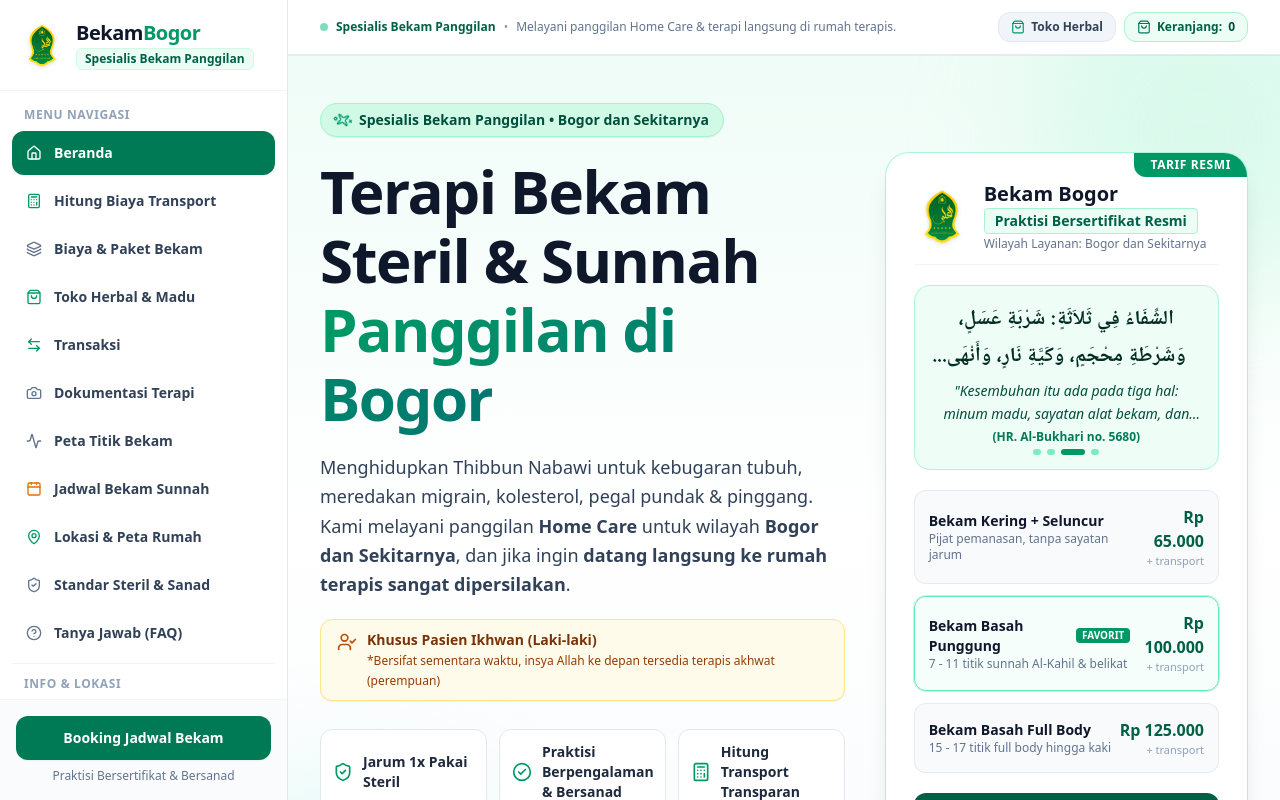
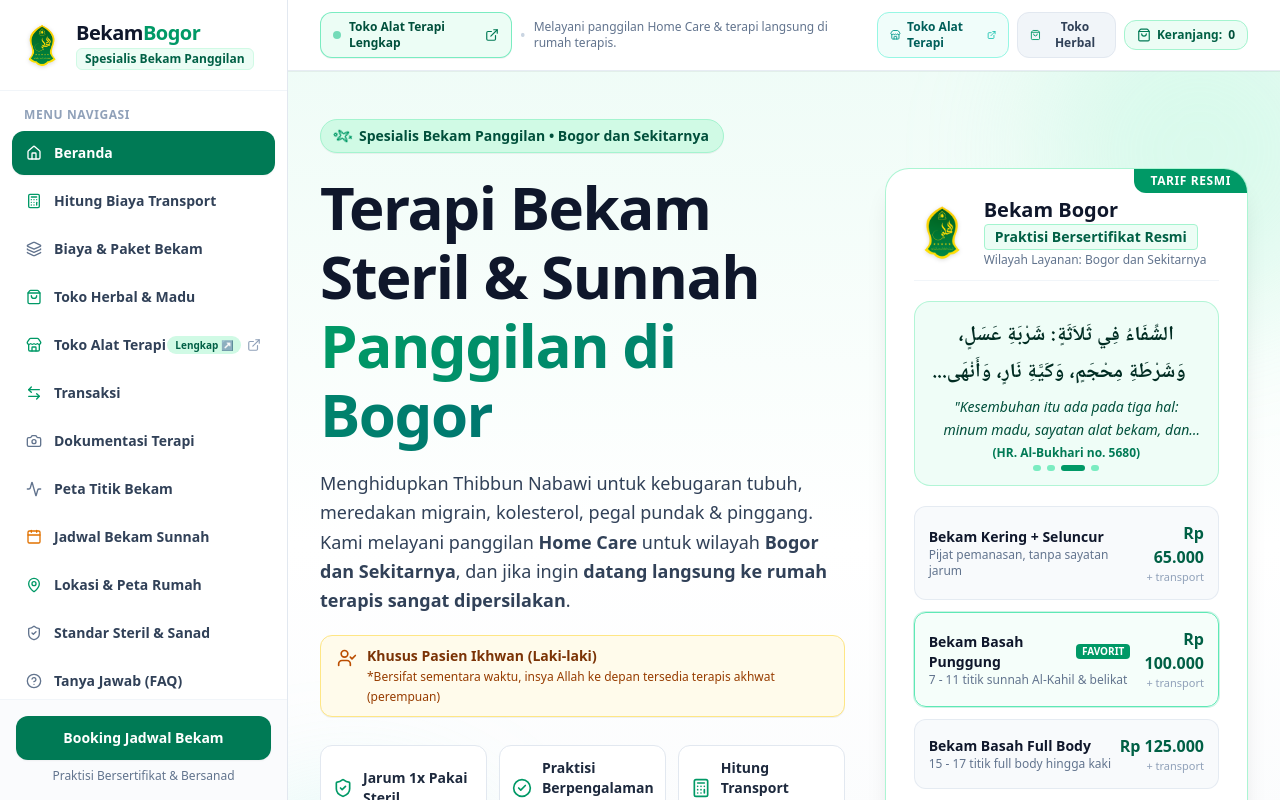
Before and after one commit to prassandrasandria/Bekambogor, a React (Vite) app: page / in a window 1280 px wide. Shown: the top 800 px of the page. Built offline with nearby package versions, Linux system fonts and the light colour scheme.

Commit message:
feat: add link to therapy equipment store
Integrate a direct link to the therapy equipment shop across the header, footer, product sections, and sidebar to provide users with easier access to related products.

```diff
--- a/src/App.tsx
+++ b/src/App.tsx
@@ -22,7 +22,7 @@ import { WhatsAppIcon } from './components/WhatsAppIcon';
 import { ServicePackage, ShopProduct, CartItem } from './types';
 import { THERAPIST_INFO } from './data/treatments';
 import { formatRupiah } from './data/shopProducts';
-import { Calendar, UserCheck, ChevronUp, ShoppingBag, CheckCircle } from 'lucide-react';
+import { Calendar, UserCheck, ChevronUp, ShoppingBag, CheckCircle, ExternalLink, Store } from 'lucide-react';
 
 export function App() {
   const [currentView, setCurrentView] = useState<'home' | 'shop'>('home');
@@ -268,16 +268,37 @@ export function App() {
         ) : (
           <>
             {/* Top Header / Announcement Bar (Relative so it does not collide with mobile top bar) */}
-            <header className="bg-white border-b border-slate-200/80 px-4 sm:px-6 lg:px-8 py-3 relative z-10 shadow-2xs">
+            <header className="bg-white border-b border-slate-200/80 px-4 sm:px-6 lg:px-8 py-2.5 sm:py-3 relative z-10 shadow-2xs">
               <div className="max-w-7xl mx-auto flex items-center justify-between gap-2.5">
-                <div className="flex items-center gap-2 text-xs text-slate-700">
-                  <span className="inline-block w-2 h-2 rounded-full bg-emerald-500 animate-pulse shrink-0"></span>
-                  <span className="font-semibold text-emerald-800">{THERAPIST_INFO.tagline}</span>
-                  <span className="hidden md:inline text-slate-400">•</span>
-                  <span className="hidden md:inline text-slate-500">{THERAPIST_INFO.clinicStatus}</span>
+                <div className="flex items-center gap-2">
+                  <a
+                    href="https://collshp.com/bekamaswaja"
+                    target="_blank"
+                    rel="noopener noreferrer"
+                    className="inline-flex items-center gap-1.5 sm:gap-2 text-xs font-bold text-emerald-800 hover:text-emerald-950 bg-emerald-50 hover:bg-emerald-100/90 px-3 py-1.5 rounded-xl border border-emerald-300/80 transition-all shadow-2xs group cursor-pointer"
+                    title="Kunjungi Toko Alat Terapi Lengkap di collshp.com/bekamaswaja"
+                  >
+                    <span className="inline-block w-2 h-2 rounded-full bg-emerald-500 animate-pulse shrink-0"></span>
+                    <span className="font-extrabold text-emerald-900 group-hover:underline">Toko Alat Terapi Lengkap</span>
+                    <ExternalLink className="w-3.5 h-3.5 text-emerald-700 group-hover:translate-x-0.5 transition-transform shrink-0" />
+                  </a>
+                  <span className="hidden lg:inline text-slate-300">•</span>
+                  <span className="hidden lg:inline text-xs text-slate-500 font-medium">{THERAPIST_INFO.clinicStatus}</span>
                 </div>
 
                 <div className="flex items-center gap-2">
+                  <a
+                    href="https://collshp.com/bekamaswaja"
+                    target="_blank"
+                    rel="noopener noreferrer"
+                    className="hidden md:inline-flex items-center gap-1.5 text-xs font-bold text-teal-800 hover:text-teal-950 bg-teal-50 hover:bg-teal-100 px-3 py-1.5 rounded-xl border border-teal-200 transition-colors cursor-pointer"
+                    title="Buka Toko Alat Terapi (collshp.com/bekamaswaja)"
+                  >
+                    <Store className="w-3.5 h-3.5 text-teal-600" />
+                    <span>Toko Alat Terapi</span>
+                    <ExternalLink className="w-3 h-3 text-teal-500" />
+                  </a>
+
                   <button
                     onClick={() => {
                       setCurrentView('shop');
--- a/src/components/Footer.tsx
+++ b/src/components/Footer.tsx
@@ -1,5 +1,5 @@
 import React from 'react';
-import { MapPin, Clock, ShieldCheck, ExternalLink, Sparkles } from 'lucide-react';
+import { MapPin, Clock, ShieldCheck, ExternalLink, Sparkles, Store } from 'lucide-react';
 import { THERAPIST_INFO, servicePackages } from '../data/treatments';
 import { WhatsAppIcon } from './WhatsAppIcon';
 
@@ -51,6 +51,18 @@ export const Footer: React.FC<FooterProps> = ({ onOpenBooking }) => {
                 <a href="#kalkulator-transport" className="text-emerald-400 hover:text-emerald-300 font-semibold transition-colors flex items-center gap-1.5">
                   <Sparkles className="w-3.5 h-3.5 text-amber-400" />
                   <span>Hitung Biaya Transport (Otomatis)</span>
+                </a>
+              </li>
+              <li>
+                <a
+                  href="https://collshp.com/bekamaswaja"
+                  target="_blank"
+                  rel="noopener noreferrer"
+                  className="text-amber-300 hover:text-amber-200 font-bold transition-colors flex items-center gap-1.5"
+                  title="Buka Toko Alat Terapi Lengkap di collshp.com/bekamaswaja"
+                >
+                  <Store className="w-3.5 h-3.5 text-amber-400" />
+                  <span>Toko Alat Terapi Lengkap ↗</span>
                 </a>
               </li>
               <li>
--- a/src/components/FullShopPage.tsx
+++ b/src/components/FullShopPage.tsx
@@ -12,7 +12,9 @@ import {
   ShieldCheck,
   Truck,
   ChevronDown,
-  ChevronUp
+  ChevronUp,
+  Store,
+  ExternalLink
 } from 'lucide-react';
 import { SHOP_PRODUCTS, formatRupiah } from '../data/shopProducts';
 import { ShopProduct, ProductCategory, CartItem } from '../types';
@@ -123,6 +125,19 @@ Bisa dibawakan saat terapi bekam atau dikirim via kurir ke alamat saya? Terima k
           </button>
 
           <div className="flex items-center gap-2">
+            <a
+              href="https://collshp.com/bekamaswaja"
+              target="_blank"
+              rel="noopener noreferrer"
+              className="inline-flex items-center gap-1.5 py-2 px-3 rounded-xl bg-teal-50 hover:bg-teal-100 text-teal-900 border border-teal-300 font-bold text-xs sm:text-sm transition-colors cursor-pointer group"
+              title="Kunjungi Toko Alat Terapi Lengkap di collshp.com/bekamaswaja"
+            >
+              <Store className="w-4 h-4 text-teal-700 group-hover:scale-105 transition-transform" />
+              <span className="hidden sm:inline">Toko Alat Terapi</span>
+              <span className="sm:hidden">Alat Terapi</span>
+              <ExternalLink className="w-3.5 h-3.5 text-teal-600 group-hover:translate-x-0.5 transition-transform" />
+            </a>
+
             <button
               type="button"
               onClick={onOpenCart}
--- a/src/components/ShopSection.tsx
+++ b/src/components/ShopSection.tsx
@@ -8,7 +8,9 @@ import {
   ShieldCheck,
   Truck,
   CheckCircle2,
-  ChevronRight
+  ChevronRight,
+  Store,
+  ExternalLink
 } from 'lucide-react';
 import { SHOP_PRODUCTS, formatRupiah } from '../data/shopProducts';
 import { ShopProduct, CartItem } from '../types';
@@ -86,14 +88,28 @@ Bisa dibawakan saat sesi terapi bekam panggilan atau dikirim via kurir? Terima k
             </p>
           </div>
 
+          <div className="flex flex-wrap items-center gap-2.5 self-start sm:self-auto shrink-0">
+            <a
+              href="https://collshp.com/bekamaswaja"
+              target="_blank"
+              rel="noopener noreferrer"
+              className="inline-flex items-center gap-2 px-3.5 py-2.5 rounded-xl bg-white hover:bg-emerald-50 text-emerald-800 font-bold text-xs sm:text-sm border border-emerald-300 shadow-2xs hover:shadow-xs transition-all cursor-pointer group"
+              title="Kunjungi Toko Alat Terapi Lengkap (collshp.com/bekamaswaja)"
+            >
+              <Store className="w-4 h-4 text-emerald-600 group-hover:scale-105 transition-transform" />
+              <span>Toko Alat Terapi Lengkap</span>
+              <ExternalLink className="w-3.5 h-3.5 text-emerald-600 group-hover:translate-x-0.5 transition-transform" />
+            </a>
+
             <button
               type="button"
               onClick={onViewAllProducts}
-            className="inline-flex items-center gap-2 px-4 py-2.5 rounded-xl bg-emerald-700 hover:bg-emerald-800 text-white font-bold text-xs sm:text-sm shadow-sm transition-all cursor-pointer self-start sm:self-auto shrink-0"
+              className="inline-flex items-center gap-2 px-4 py-2.5 rounded-xl bg-emerald-700 hover:bg-emerald-800 text-white font-bold text-xs sm:text-sm shadow-sm transition-all cursor-pointer"
             >
-            <span>Lihat Semua Produk ({SHOP_PRODUCTS.length})</span>
+              <span>Lihat Semua Herbal ({SHOP_PRODUCTS.length})</span>
               <ArrowRight className="w-4 h-4" />
             </button>
+          </div>
         </div>
 
         {/* 2-Column Grid on Mobile (Row 1: Prod 1 & 2, Row 2: Prod 3 & See All Button Card), 4-col on desktop */}
--- a/src/components/Sidebar.tsx
+++ b/src/components/Sidebar.tsx
@@ -14,7 +14,8 @@ import {
   ExternalLink,
   UserCheck,
   ShoppingBag,
-  ArrowLeftRight
+  ArrowLeftRight,
+  Store
 } from 'lucide-react';
 import { THERAPIST_INFO } from '../data/treatments';
 
@@ -62,6 +63,14 @@ export const Sidebar: React.FC<SidebarProps> = ({
       label: 'Toko Herbal & Madu',
       icon: <ShoppingBag className="w-4 h-4 text-emerald-600" />,
       badge: cartCount > 0 ? `${cartCount} item` : undefined
+    },
+    {
+      id: 'toko-alat-terapi',
+      label: 'Toko Alat Terapi',
+      icon: <Store className="w-4 h-4 text-emerald-600" />,
+      href: 'https://collshp.com/bekamaswaja',
+      isExternal: true,
+      badge: 'Lengkap ↗'
     },
     {
       id: 'testimoni-bukti',
@@ -208,6 +217,34 @@ export const Sidebar: React.FC<SidebarProps> = ({
           </div>
           {navMenuItems.map((item) => {
             const isActive = activeSection === item.id;
+
+            if ('isExternal' in item && item.isExternal && 'href' in item && item.href) {
+              return (
+                <a
+                  key={item.id}
+                  href={item.href}
+                  target="_blank"
+                  rel="noopener noreferrer"
+                  onClick={() => setMobileMenuOpen(false)}
+                  className="w-full flex items-center justify-between px-3.5 py-3 rounded-xl text-sm font-semibold transition-all cursor-pointer text-slate-700 hover:bg-emerald-50 hover:text-emerald-800 group"
+                  title={`${item.label} (Buka di tab baru)`}
+                >
+                  <div className="flex items-center gap-3">
+                    <span className="text-emerald-600 group-hover:scale-110 transition-transform">{item.icon}</span>
+                    <span className="group-hover:text-emerald-900 font-bold">{item.label}</span>
+                  </div>
+                  <div className="flex items-center gap-1.5">
+                    {item.badge && (
+                      <span className="text-[10px] font-bold px-2 py-0.5 rounded-full bg-emerald-100 text-emerald-800 group-hover:bg-emerald-200">
+                        {item.badge}
+                      </span>
+                    )}
+                    <ExternalLink className="w-3.5 h-3.5 text-slate-400 group-hover:text-emerald-700" />
+                  </div>
+                </a>
+              );
+            }
+
             return (
               <button
                 key={item.id}
@@ -243,6 +280,20 @@ export const Sidebar: React.FC<SidebarProps> = ({
             <div className="text-xs font-bold text-slate-400 uppercase tracking-wider px-2 pb-1">
               Info &amp; Lokasi
             </div>
+
+            <a
+              href="https://collshp.com/bekamaswaja"
+              target="_blank"
+              rel="noopener noreferrer"
+              className="flex items-center justify-between p-3 rounded-xl bg-gradient-to-r from-emerald-50 to-teal-50 hover:from-emerald-100 hover:to-teal-100 text-slate-800 text-sm font-bold border border-emerald-200/90 transition-all shadow-2xs group"
+              title="Kunjungi Toko Alat Terapi Lengkap (collshp.com/bekamaswaja)"
+            >
+              <div className="flex items-center gap-2.5 truncate">
+                <Store className="w-4 h-4 text-emerald-700 shrink-0" />
+                <span className="truncate text-xs sm:text-sm text-emerald-950">Toko Alat Terapi Lengkap</span>
+              </div>
+              <ExternalLink className="w-4 h-4 text-emerald-600 group-hover:translate-x-0.5 transition-transform shrink-0" />
+            </a>
 
             <a
               href={THERAPIST_INFO.gmapsUrl}
```
Also changed, not shown: public/assets/aistudio/Screenshot_20261107_170752_f6bdadbd.jpg (added), 1 other file (tests, documents, lock files or other folders). Lines whose indentation alone changed are shown as unchanged.
